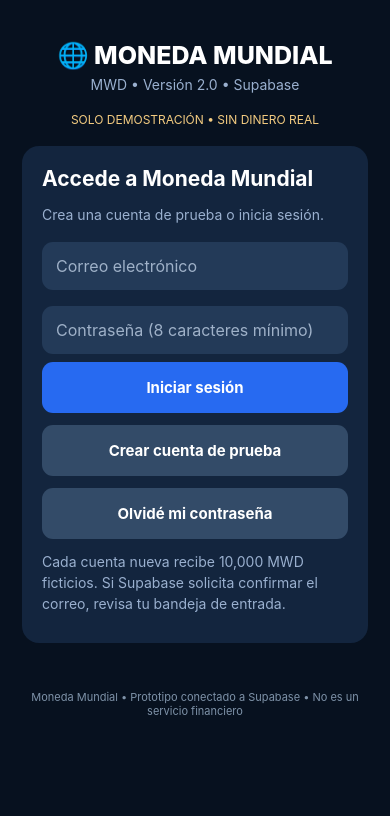
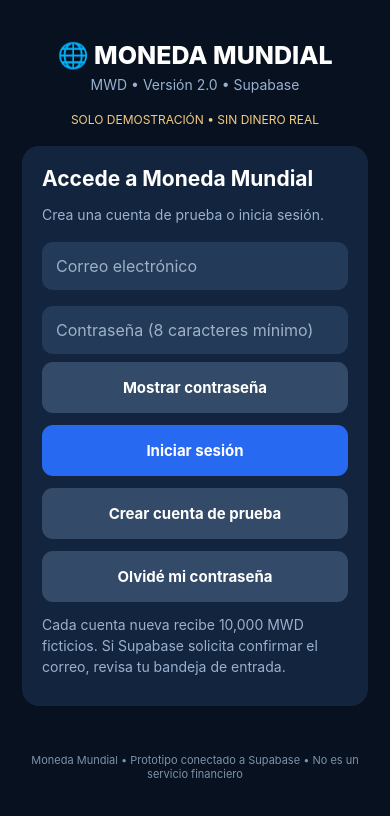
Before and after one commit to osminm1983NMM/MONEDA-MUNDIAL-2, a React Native app: screen / in a window 390 px wide. Shown: the top 816 px of the page. Built offline with nearby package versions, Linux system fonts and the light colour scheme.

Commit message:
feat: add show/hide password control to demo login

```diff
--- a/App.js
+++ b/App.js
@@ -85,6 +85,7 @@ export default function App() {
   const [session, setSession] = useState(null);
   const [email, setEmail] = useState('');
   const [password, setPassword] = useState('');
+  const [showPassword, setShowPassword] = useState(false);
   const [newPassword, setNewPassword] = useState('');
   const [passwordChangeBusy, setPasswordChangeBusy] = useState(false);
   const passwordChangeBusyRef = useRef(false);
@@ -789,7 +790,9 @@ export default function App() {
               autoCapitalize="none" autoCorrect={false} value={email} onChangeText={setEmail} />
             <TextInput style={styles.input} placeholder="Contraseña (8 caracteres mínimo)"
               placeholderTextColor="#9fb1c8" autoCapitalize="none"
-              secureTextEntry value={password} onChangeText={setPassword} />
+              secureTextEntry={!showPassword} value={password} onChangeText={setPassword} />
+            <Btn title={showPassword ? 'Ocultar contraseña' : 'Mostrar contraseña'} secondary
+              onPress={() => setShowPassword(value => !value)} disabled={authBusy} />
             <Btn title={authBusy ? 'Espera...' : 'Iniciar sesión'} onPress={() => authenticate('login')} disabled={authBusy} />
             <Btn title="Crear cuenta de prueba" secondary onPress={() => authenticate('register')} disabled={authBusy} />
             <Btn title="Olvidé mi contraseña" secondary onPress={requestPasswordReset} disabled={authBusy} />
```
